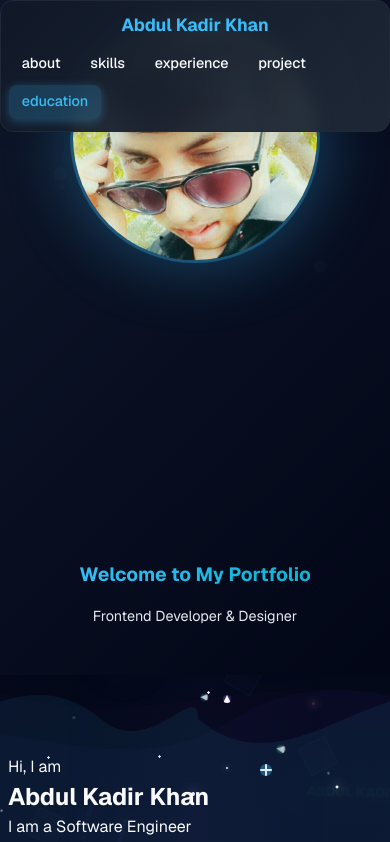
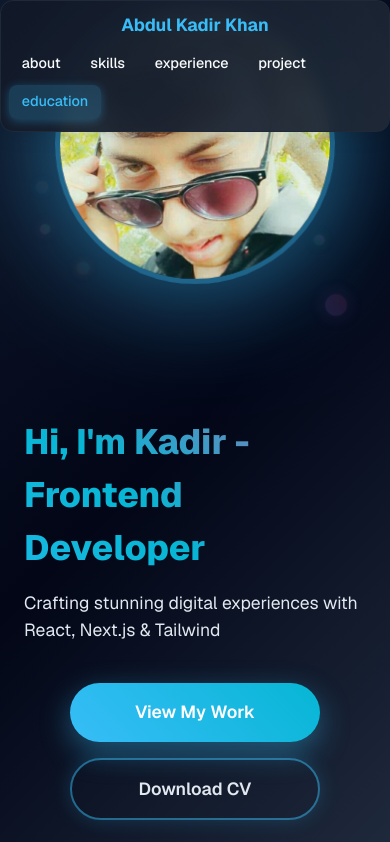
Before and after one commit to khankadir193/Portfolio-Next-Js, a Next.js app: page / in a window 390 px wide. Shown: the top 842 px of the page. Built offline with nearby package versions, Linux system fonts and the light colour scheme.

Commit message:
hero section design

```diff
--- a/app/Hero.js
+++ b/app/Hero.js
@@ -1,24 +1,96 @@
+ 'use client';
+import { useState, useEffect, useRef, useCallback } from 'react';
 import Image from 'next/image';
+import Link from 'next/link';
 import styles from './Hero.module.css';
 
 export default function Hero() {
+  const [typedText, setTypedText] = useState('');
+  const [isTyping, setIsTyping] = useState(true);
+  const [cursorBlink, setCursorBlink] = useState(true);
+  const overlayRef = useRef(null);
+  const imageWrapperRef = useRef(null);
+
+  const fullText = "Hi, I'm Kadir - Frontend Developer";
+
+  useEffect(() => {
+    let index = 0;
+    const typingInterval = setInterval(() => {
+      if (index < fullText.length) {
+        setTypedText(fullText.slice(0, index + 1));
+        index++;
+      } else {
+        setIsTyping(false);
+        clearInterval(typingInterval);
+
+        // Blink cursor after typing
+        const blinkInterval = setInterval(() => {
+          setCursorBlink((prev) => !prev);
+        }, 500);
+        return () => clearInterval(blinkInterval);
+      }
+    }, 100);
+
+    return () => clearInterval(typingInterval);
+  }, []);
+
+  const handleMouseMove = useCallback((e) => {
+    if (!overlayRef.current || !imageWrapperRef.current) return;
+    const rect = overlayRef.current.getBoundingClientRect();
+    const x = e.clientX - rect.left;
+    const y = e.clientY - rect.top;
+    const centerX = rect.width / 2;
+    const centerY = rect.height / 2;
+    const rotateX = (y - centerY) / 20;
+    const rotateY = (centerX - x) / 20;
+
+    overlayRef.current.style.transform = `translateZ(0) rotateX(${rotateX}deg) rotateY(${rotateY}deg)`;
+    imageWrapperRef.current.style.transform = `translateZ(0) rotateX(${-rotateX * 0.5}deg) rotateY(${-rotateY * 0.5}deg)`;
+  }, []);
+
+  const handleMouseLeave = useCallback(() => {
+    if (overlayRef.current) overlayRef.current.style.transform = 'translateZ(0) rotateX(0) rotateY(0)';
+    if (imageWrapperRef.current) imageWrapperRef.current.style.transform = 'translateZ(0) rotateX(0) rotateY(0)';
+  }, []);
+
   return (
     <section className={styles.heroSection}>
-      <div className={styles.heroImageWrapper}>
+      <div className={styles.heroImageWrapper} ref={imageWrapperRef}>
         <div className={`${styles.particle1}`}></div>
         <div className={`${styles.particle2}`}></div>
         <div className={`${styles.particle3}`}></div>
+        <div className={`${styles.particle4}`}></div>
+        <div className={`${styles.particle5}`}></div>
         <Image
           src="/kadir.jpg"
-          alt="Kadir Name Hero"
+          alt="Kadir - Frontend Developer"
           fill
           className={styles.heroImage}
           priority
         />
       </div>
-      <div className={styles.heroOverlay}>
-        <h1 className={styles.heroTitle}>Welcome to My Portfolio</h1>
-        <p className={styles.heroSubtitle}>Frontend Developer & Designer</p>
+      <div
+        className={styles.heroOverlay}
+        ref={overlayRef}
+        onMouseMove={handleMouseMove}
+        onMouseLeave={handleMouseLeave}
+      >
+        <h1 className={styles.heroTitle}>
+          {typedText}
+          <span className={`${styles.cursor} ${cursorBlink ? styles.blink : ''}`}>|</span>
+        </h1>
+        <p className={styles.heroSubtitle}>Crafting stunning digital experiences with React, Next.js & Tailwind</p>
+        <div className={styles.heroButtons}>
+          <Link href="#projects" className={styles.ctaButtonPrimary}>
+            View My Work
+          </Link>
+          <a href="/Kadir-CV.pdf" download className={styles.ctaButtonSecondary}>
+            Download CV
+          </a>
+        </div>
+      </div>
+      <div className={styles.scrollIndicator}>
+        <div className={styles.scrollArrow}></div>
       </div>
     </section>
   );
--- a/app/Hero.module.css
+++ b/app/Hero.module.css
@@ -7,19 +7,21 @@
   align-items: center;
   justify-content: space-between;
   padding: 2rem;
-  background: linear-gradient(135deg, #0f172a, #020617);
+  background: linear-gradient(135deg, #0f172a 0%, #020617 50%, #1e293b 100%);
 }
 
 .heroImageWrapper {
-  width: 400px;
-  height: 400px;
-  max-width: 40vw;
-  max-height: 80vh;
+  width: 420px;
+  height: 420px;
+  max-width: 42vw;
+  max-height: 85vh;
   position: relative;
   display: flex;
   align-items: center;
   justify-content: center;
   flex-shrink: 0;
+  perspective: 1000px;
+  transform-style: preserve-3d;
 }
 
 .heroImageWrapper::before,
@@ -27,57 +29,77 @@
   content: '';
   position: absolute;
   border-radius: 50%;
-  background: linear-gradient(45deg, rgba(56, 189, 248, 0.1), rgba(139, 92, 246, 0.1));
+  background: linear-gradient(45deg, rgba(56, 189, 248, 0.15), rgba(139, 92, 246, 0.15));
+  box-shadow: 0 0 20px rgba(56, 189, 248, 0.2);
 }
 
 .heroImageWrapper::before {
-  width: 20px;
-  height: 20px;
-  top: -10px;
+  width: 24px;
+  height: 24px;
+  top: -12px;
   left: 50%;
-  margin-left: -10px;
-  animation: orbit 15s linear infinite, pulse 2s ease-in-out infinite alternate;
+  margin-left: -12px;
+  animation: orbit 14s linear infinite, pulse 1.8s ease-in-out infinite alternate, colorShift 3s ease-in-out infinite alternate;
 }
 
 .heroImageWrapper::after {
-  width: 15px;
-  height: 15px;
-  bottom: -8px;
-  right: -8px;
-  animation: orbitReverse 20s linear infinite, pulse 3s ease-in-out infinite alternate;
+  width: 18px;
+  height: 18px;
+  bottom: -10px;
+  right: -10px;
+  animation: orbitReverse 22s linear infinite, pulse 2.5s ease-in-out infinite alternate, colorShift 4s ease-in-out infinite alternate;
 }
 
-/* Additional orbiting particles */
+/* Enhanced particles */
 .heroImageWrapper .particle1,
 .heroImageWrapper .particle2,
-.heroImageWrapper .particle3 {
+.heroImageWrapper .particle3,
+.heroImageWrapper .particle4,
+.heroImageWrapper .particle5 {
   position: absolute;
   border-radius: 50%;
-  background: linear-gradient(45deg, rgba(236, 72, 153, 0.1), rgba(34, 197, 94, 0.1));
+  background: linear-gradient(45deg, rgba(236, 72, 153, 0.2), rgba(34, 197, 94, 0.2));
+  box-shadow: 0 0 15px rgba(236, 72, 153, 0.3);
 }
 
 .heroImageWrapper .particle1 {
-  width: 12px;
-  height: 12px;
-  top: 20%;
-  right: -15px;
-  animation: orbit 12s linear infinite reverse, pulse 2.5s ease-in-out infinite alternate;
+  width: 14px;
+  height: 14px;
+  top: 15%;
+  right: -20px;
+  animation: orbit 11s linear infinite reverse, pulse 2.2s ease-in-out infinite alternate, colorShift 2.5s ease-in-out infinite alternate;
 }
 
 .heroImageWrapper .particle2 {
-  width: 8px;
-  height: 8px;
-  bottom: 30%;
-  left: -12px;
-  animation: orbitReverse 18s linear infinite, pulse 1.8s ease-in-out infinite alternate;
+  width: 10px;
+  height: 10px;
+  bottom: 25%;
+  left: -15px;
+  animation: orbitReverse 16s linear infinite, pulse 1.5s ease-in-out infinite alternate, colorShift 3.5s ease-in-out infinite alternate;
 }
 
 .heroImageWrapper .particle3 {
+  width: 18px;
+  height: 18px;
+  top: 55%;
+  left: -22px;
+  animation: orbit 23s linear infinite, pulse 3.5s ease-in-out infinite alternate, colorShift 2s ease-in-out infinite alternate;
+}
+
+.heroImageWrapper .particle4 {
+  width: 12px;
+  height: 12px;
+  top: 75%;
+  right: 10px;
+  animation: orbitReverse 19s linear infinite, pulse 2.8s ease-in-out infinite alternate, colorShift 4.5s ease-in-out infinite alternate;
+}
+
+.heroImageWrapper .particle5 {
   width: 16px;
   height: 16px;
-  top: 60%;
-  left: -18px;
-  animation: orbit 25s linear infinite, pulse 4s ease-in-out infinite alternate;
+  bottom: 10%;
+  left: 20px;
+  animation: orbit 28s linear infinite reverse, pulse 4s ease-in-out infinite alternate, colorShift 3s ease-in-out infinite alternate;
 }
 
 .heroImage {
@@ -85,21 +107,13 @@
   width: 100% !important;
   height: 100% !important;
   border-radius: 50%;
-  border: 4px solid rgba(56, 189, 248, 0.4);
-  box-shadow: 0 0 60px rgba(56, 189, 248, 0.3);
-  animation: zoomIn 2s cubic-bezier(0.4,0,0.2,1), glow 3s ease-in-out infinite alternate, float 6s ease-in-out infinite;
-  transition: all 0.3s cubic-bezier(0.4,0,0.2,1);
-}
-
-@keyframes zoomIn {
-  from {
-    transform: scale(1.1);
-    opacity: 0.7;
-  }
-  to {
-    transform: scale(1);
-    opacity: 1;
-  }
+  border: 5px solid rgba(56, 189, 248, 0.5);
+  box-shadow:
+    0 0 80px rgba(56, 189, 248, 0.4),
+    inset 0 0 40px rgba(255, 255, 255, 0.1);
+  animation: zoomIn 2s cubic-bezier(0.4,0,0.2,1), glow 2.5s ease-in-out infinite alternate, float 5s ease-in-out infinite;
+  transition: all 0.4s cubic-bezier(0.4,0,0.2,1);
+  transform-style: preserve-3d;
 }
 
 .heroOverlay {
@@ -109,33 +123,199 @@
   justify-content: center;
   color: #fff;
   text-align: left;
-  padding-left: 2rem;
+  padding-left: 3rem;
   max-width: 50vw;
   z-index: 2;
+  transform-style: preserve-3d;
+  transition: transform 0.1s ease-out;
+}
+
+.heroOverlay:hover .heroTitle {
+  animation: glitch 0.3s linear;
 }
 
 .heroTitle {
-  font-size: 3rem;
-  font-weight: bold;
+  font-size: 3.5rem;
+  font-weight: 800;
   margin-bottom: 1rem;
-  animation: fadeInUp 1.5s cubic-bezier(0.4,0,0.2,1);
-  background: linear-gradient(45deg, #38bdf8, #06b6d4);
+  animation: fadeInUp 1.8s cubic-bezier(0.4,0,0.2,1);
+  background: linear-gradient(45deg, #38bdf8, #06b6d4, #ec4899, #34d399);
+  background-size: 300% 300%;
   -webkit-background-clip: text;
   -webkit-text-fill-color: transparent;
   background-clip: text;
+  position: relative;
+}
+
+.cursor {
+  opacity: 1;
+  transition: opacity 0.3s;
+}
+
+.blink {
+  animation: blink 1s infinite;
 }
 
 .heroSubtitle {
-  font-size: 1.5rem;
-  animation: fadeInUp 2s cubic-bezier(0.4,0,0.2,1);
+  font-size: 1.6rem;
+  animation: fadeInUp 2.2s cubic-bezier(0.4,0,0.2,1);
   color: #e2e8f0;
-  margin-bottom: 2rem;
+  margin-bottom: 2.5rem;
+  max-width: 500px;
+  line-height: 1.5;
+}
+
+.heroButtons {
+  display: flex;
+  gap: 1rem;
+  animation: fadeInUp 2.5s cubic-bezier(0.4,0,0.2,1);
+}
+
+.ctaButtonPrimary,
+.ctaButtonSecondary {
+  padding: 1rem 2rem;
+  font-size: 1.1rem;
+  font-weight: 600;
+  border-radius: 50px;
+  text-decoration: none;
+  transition: all 0.3s cubic-bezier(0.4,0,0.2,1);
+  position: relative;
+  overflow: hidden;
+  cursor: pointer;
+}
+
+.ctaButtonPrimary {
+  background: linear-gradient(45deg, #38bdf8, #06b6d4);
+  color: white;
+  box-shadow: 0 10px 30px rgba(56, 189, 248, 0.4);
+}
+
+.ctaButtonPrimary:hover {
+  transform: translateY(-3px) scale(1.05);
+  box-shadow: 0 20px 40px rgba(56, 189, 248, 0.6);
+}
+
+.ctaButtonSecondary {
+  background: transparent;
+  color: #e2e8f0;
+  border: 2px solid rgba(56, 189, 248, 0.5);
+  box-shadow: 0 0 20px rgba(56, 189, 248, 0.2);
+}
+
+.ctaButtonSecondary:hover {
+  background: rgba(56, 189, 248, 0.1);
+  border-color: #38bdf8;
+  box-shadow: 0 0 30px rgba(56, 189, 248, 0.4);
+  transform: translateY(-3px) scale(1.05);
+}
+
+.ctaButtonPrimary::before,
+.ctaButtonSecondary::before {
+  content: '';
+  position: absolute;
+  top: 0;
+  left: -100%;
+  width: 100%;
+  height: 100%;
+  background: linear-gradient(90deg, transparent, rgba(255,255,255,0.2), transparent);
+  transition: left 0.5s;
+}
+
+.ctaButtonPrimary:hover::before,
+.ctaButtonSecondary:hover::before {
+  left: 100%;
+}
+
+.scrollIndicator {
+  position: absolute;
+  bottom: 2rem;
+  left: 50%;
+  transform: translateX(-50%);
+  z-index: 3;
+  animation: fadeInUp 3s cubic-bezier(0.4,0,0.2,1);
+}
+
+.scrollArrow {
+  width: 30px;
+  height: 30px;
+  border: solid #38bdf8;
+  border-width: 0 2px 2px 0;
+  transform: rotate(45deg);
+  animation: bounce 2s infinite;
+  margin: 0 auto;
+}
+
+@keyframes zoomIn {
+  from {
+    transform: scale(1.15) rotateX(10deg);
+    opacity: 0.6;
+  }
+  to {
+    transform: scale(1) rotateX(0);
+    opacity: 1;
+  }
+}
+
+@keyframes glow {
+  from {
+    box-shadow:
+      0 0 80px rgba(56, 189, 248, 0.4),
+      inset 0 0 40px rgba(255, 255, 255, 0.1);
+  }
+  to {
+    box-shadow:
+      0 0 120px rgba(56, 189, 248, 0.7),
+      inset 0 0 60px rgba(255, 255, 255, 0.2);
+  }
+}
+
+@keyframes float {
+  0%, 100% {
+    transform: translateY(0px) rotateX(0);
+  }
+  50% {
+    transform: translateY(-25px) rotateX(5deg);
+  }
+}
+
+@keyframes orbit {
+  from {
+    transform: rotate(0deg) translateX(140px) rotate(0deg) scale(1);
+  }
+  to {
+    transform: rotate(360deg) translateX(140px) rotate(-360deg) scale(1.1);
+  }
+}
+
+@keyframes orbitReverse {
+  from {
+    transform: rotate(0deg) translateX(120px) rotate(0deg) scale(1);
+  }
+  to {
+    transform: rotate(-360deg) translateX(120px) rotate(360deg) scale(1.1);
+  }
+}
+
+@keyframes pulse {
+  from {
+    opacity: 0.4;
+    transform: scale(0.7);
+  }
+  to {
+    opacity: 1;
+    transform: scale(1.3);
+  }
+}
+
+@keyframes colorShift {
+  0% { filter: hue-rotate(0deg); }
+  100% { filter: hue-rotate(360deg); }
 }
 
 @keyframes fadeInUp {
   from {
     opacity: 0;
-    transform: translateY(40px);
+    transform: translateY(50px);
   }
   to {
     opacity: 1;
@@ -143,112 +323,100 @@
   }
 }
 
-@keyframes glow {
-  from {
-    box-shadow: 0 0 60px rgba(56, 189, 248, 0.3);
+@keyframes blink {
+  0%, 50% { opacity: 1; }
+  51%, 100% { opacity: 0; }
+}
+
+@keyframes glitch {
+  0% { transform: translate(0); }
+  20% { transform: translate(-2px, 2px); }
+  40% { transform: translate(-2px, -2px); }
+  60% { transform: translate(2px, 2px); }
+  80% { transform: translate(2px, -2px); }
+  100% { transform: translate(0); }
+}
+
+@keyframes bounce {
+  0%, 20%, 50%, 80%, 100% {
+    transform: translateX(-50%) translateY(0) rotate(45deg);
   }
-  to {
-    box-shadow: 0 0 100px rgba(56, 189, 248, 0.6);
+  40% {
+    transform: translateX(-50%) translateY(-10px) rotate(45deg);
+  }
+  60% {
+    transform: translateX(-50%) translateY(-5px) rotate(45deg);
   }
 }
 
-@keyframes float {
-  0%, 100% {
-    transform: translateY(0px);
-  }
-  50% {
-    transform: translateY(-20px);
-  }
-}
-
-@keyframes orbit {
-  from {
-    transform: rotate(0deg) translateX(120px) rotate(0deg);
-  }
-  to {
-    transform: rotate(360deg) translateX(120px) rotate(-360deg);
-  }
-}
-
-@keyframes orbitReverse {
-  from {
-    transform: rotate(0deg) translateX(100px) rotate(0deg);
-  }
-  to {
-    transform: rotate(-360deg) translateX(100px) rotate(360deg);
-  }
-}
-
-@keyframes pulse {
-  from {
-    opacity: 0.3;
-    transform: scale(0.8);
-  }
-  to {
-    opacity: 0.8;
-    transform: scale(1.2);
-  }
-}
-
-@keyframes shimmer {
-  0% {
-    background-position: -200% 0;
-  }
-  100% {
-    background-position: 200% 0;
-  }
-}
-
-/* Responsive design */
+/* Enhanced Responsive */
 @media (max-width: 768px) {
   .heroSection {
     flex-direction: column;
     text-align: center;
-    padding: 1rem;
+    padding: 1.5rem;
   }
 
   .heroImageWrapper {
-    max-width: 80vw;
-    margin-bottom: 2rem;
+    max-width: 85vw;
+    width: 320px;
+    height: 320px;
+    margin-bottom: 2.5rem;
   }
 
   .heroOverlay {
     padding-left: 0;
     max-width: 100%;
+  }
+
+  .heroTitle {
+    font-size: 2.8rem;
+  }
+
+  .heroSubtitle {
+    font-size: 1.3rem;
+  }
+
+  .heroButtons {
+    justify-content: center;
+    flex-direction: column;
+    align-items: center;
+  }
+
+  .ctaButtonPrimary,
+  .ctaButtonSecondary {
+    width: 100%;
+    max-width: 250px;
     text-align: center;
   }
 
-  .heroTitle {
-    font-size: 2.5rem;
-  }
-
-  .heroSubtitle {
-    font-size: 1.2rem;
+  .scrollIndicator {
+    display: none;
   }
 }
 
 @media (max-width: 1024px) {
   .heroImageWrapper {
-    width: 300px;
-    height: 300px;
+    width: 350px;
+    height: 350px;
+  }
+
+  .heroTitle {
+    font-size: 3rem;
   }
 }
 
-@media (max-width: 600px) {
-  .heroSection {
-    min-height: 80vh;
+@media (max-width: 480px) {
+  .heroImageWrapper {
+    width: 280px;
+    height: 280px;
   }
-  .heroImageWrapper {
-    width: 250px;
-    height: 250px;
+
+  .heroTitle {
+    font-size: 2.2rem;
   }
-  .heroImage {
-    border: 3px solid rgba(56, 189, 248, 0.4);
-  }
-  .heroTitle {
-    font-size: 1.2rem;
-  }
+
   .heroSubtitle {
-    font-size: 0.9rem;
+    font-size: 1.1rem;
   }
 }
```
Also changed, not shown: 1 other file (tests, documents, lock files or other folders).
